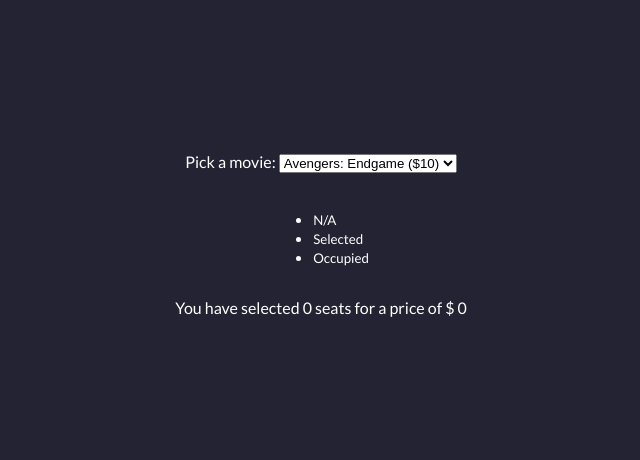
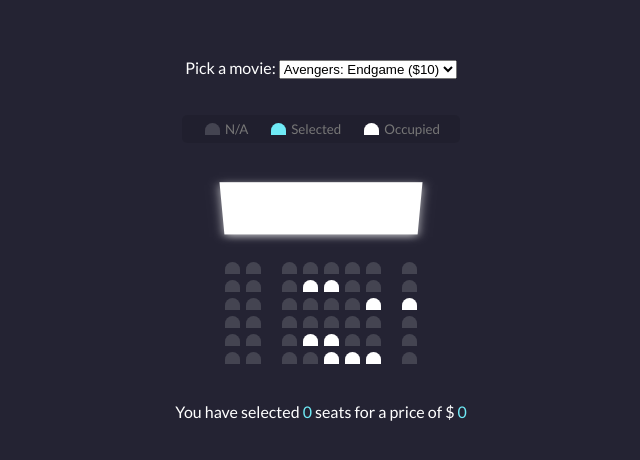
Before and after one commit to Onehr7/LearnFont, a plain HTML site: page movie-seat-booking/index.html in a window 1280 px wide. Shown: the part 168-628 px from the top of the page, without its empty margins (319-959 px from the left). Drawn offline with Linux system fonts and the light colour scheme.

Commit message:
finish movie seat booking

```diff
--- a/movie-seat-booking/index.html
+++ b/movie-seat-booking/index.html
@@ -4,7 +4,7 @@
     <meta charset="UTF-8"/>
     <meta name="viewport" content="width=device-width, initial-scale=1.0"/>
     <meta http-equiv="X-UA-Compatible" content="ie=edge"/>
-    <link rel="stylesheet" , href="style.css"/>
+    <link rel="stylesheet" href="style.css"/>
     <title>Movie Seat Booking</title>
 </head>
 <body>
--- a/movie-seat-booking/script.js
+++ b/movie-seat-booking/script.js
@@ -0,0 +1,72 @@
+const container = document.querySelector('.container');
+const seats = document.querySelectorAll('.row .seat:not(.occupied)');
+const count = document.getElementById('count');
+const total = document.getElementById('total');
+const movieSelect = document.getElementById('movie');
+
+populateUI();
+
+let ticketPrice = +movieSelect.value;
+
+// save selected movie index and price
+function setMovieData(movieIndex, moviePrice) {
+    localStorage.setItem('selectedMovieIndex', movieIndex);
+    localStorage.setItem('selectedMoviePrice', moviePrice);
+}
+
+// Update total and count
+function updateSelectedCount() {
+    const selectedSeats = document.querySelectorAll('.row .seat.selected');
+
+    const seatsIndex = [...selectedSeats].map(seat => [...seats].indexOf(seat));
+
+    localStorage.setItem('selectedSeats', JSON.stringify(seatsIndex));
+
+    const selectedSeatsCount = selectedSeats.length;
+
+    count.innerText = selectedSeatsCount;
+    total.innerText = selectedSeatsCount * ticketPrice;
+
+    setMovieData(movieSelect.selectedIndex, movieSelect.value)
+}
+
+
+// Get data from localstorage and populate UI
+function populateUI() {
+    const selectedSeats = JSON.parse(localStorage.getItem("selectedSeats"));
+
+    if (selectedSeats !== null && selectedSeats.length > 0){
+        seats.forEach((seat, index) => {
+            if (selectedSeats.indexOf(index) > -1){
+                seat.classList.add('selected');
+            }
+        });
+    }
+
+    const selectedMovieIndex = localStorage.getItem('selectedMovieIndex');
+
+    if (selectedMovieIndex !== null) {
+        movieSelect.selectedIndex = selectedMovieIndex;
+    }
+}
+
+// Movie select event
+movieSelect.addEventListener('change', e =>{
+    ticketPrice = +e.target.value;
+    setMovieData(e.target.selectedIndex, e.target.value);
+    updateSelectedCount();
+})
+
+
+// Seat click event
+container.addEventListener('click', e=>{
+    if (e.target.classList.contains('seat') && !e.target.classList.contains('occupied')){
+
+        // 有则删除，无则添加
+        e.target.classList.toggle('selected');
+
+        updateSelectedCount()
+    }
+});
+
+updateSelectedCount();
--- a/movie-seat-booking/style.css
+++ b/movie-seat-booking/style.css
@@ -22,5 +22,83 @@ body {
 
 
 .container{
+    perspective: 1000px;
+    margin-bottom: 30px;
+}
 
+.seat{
+    background-color: #444451;
+    height: 12px;
+    width: 15px;
+    margin: 3px;
+    border-top-left-radius: 10px;
+    border-top-right-radius: 10px;
 }
+
+.seat.selected{
+    background-color: #6feaf6;
+}
+
+.seat.occupied{
+    background-color: #fff;
+}
+
+.seat:nth-of-type(2){
+    margin-right: 18px;
+}
+
+.seat:nth-last-of-type(2){
+    margin-right: 18px;
+}
+
+.seat:not(.occupied):hover{
+    cursor: pointer;
+    transform: scale(1.2);
+}
+
+.showcase .seat:not(.occupied):hover{
+    cursor: default;
+    transform: scale(1);
+}
+
+.showcase {
+    background: rgba(0,0,0,0.1);
+    padding: 5px 10px;
+    border-radius: 5px;
+    color: #777;
+    list-style-type: none;
+    display: flex;
+    justify-content: space-between;
+}
+
+.showcase li {
+    display: flex;
+    align-items: center;
+    justify-content: center;
+    margin:0 10px;
+}
+
+.showcase li small{
+    margin-left: 2px;
+}
+
+.row {
+    display: flex;
+}
+
+.screen {
+    background-color: #fff;
+    height: 70px;
+    width: 100%;
+    margin: 15px 0;
+    transform: rotateX(-45deg);
+    box-shadow: 0 3px 10px rgba(255, 255, 255, 0.7);
+}
+
+p.text{
+    margin: 5px 0;
+}
+
+p.text span{
+    color: #6feaf6;
+}
```
